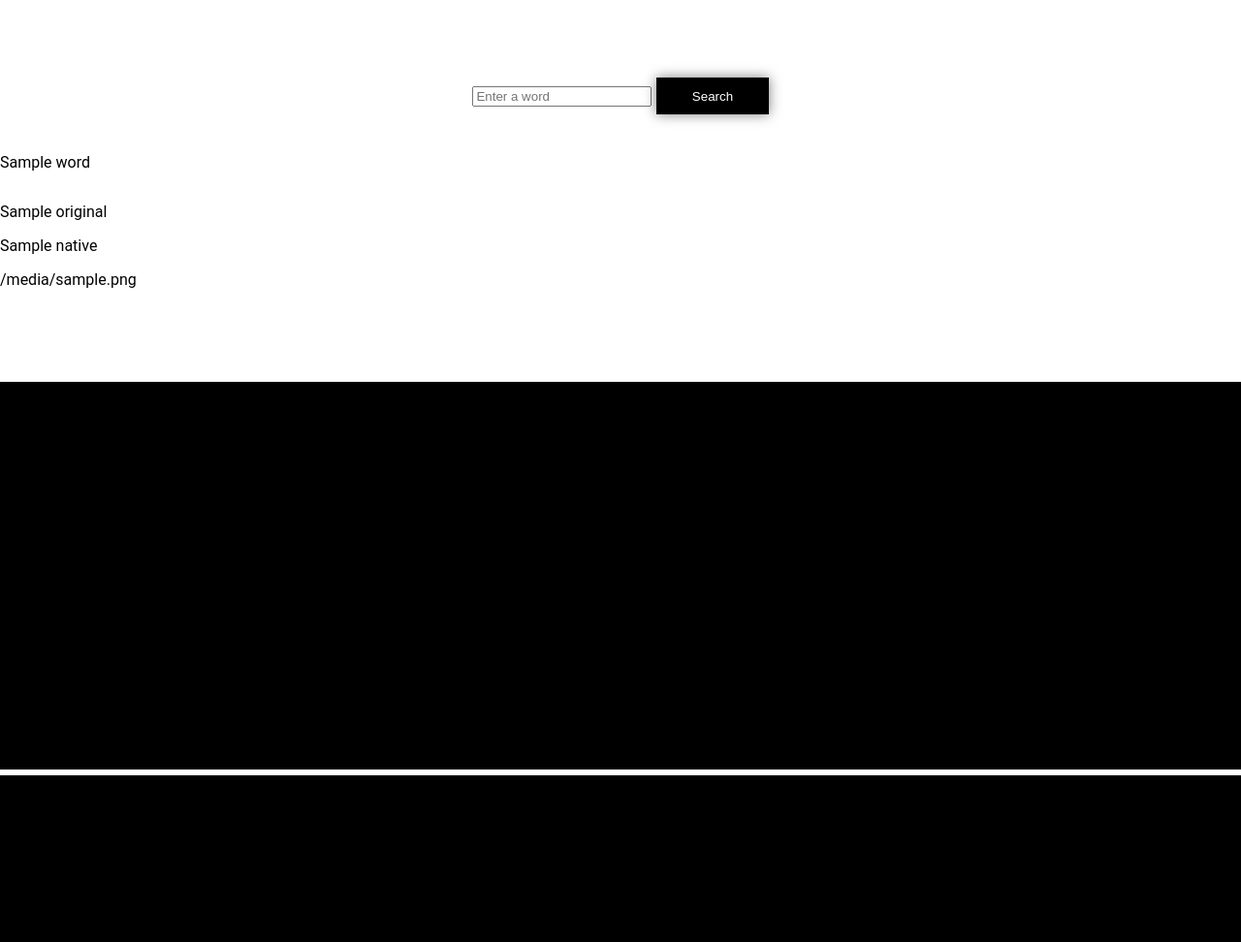
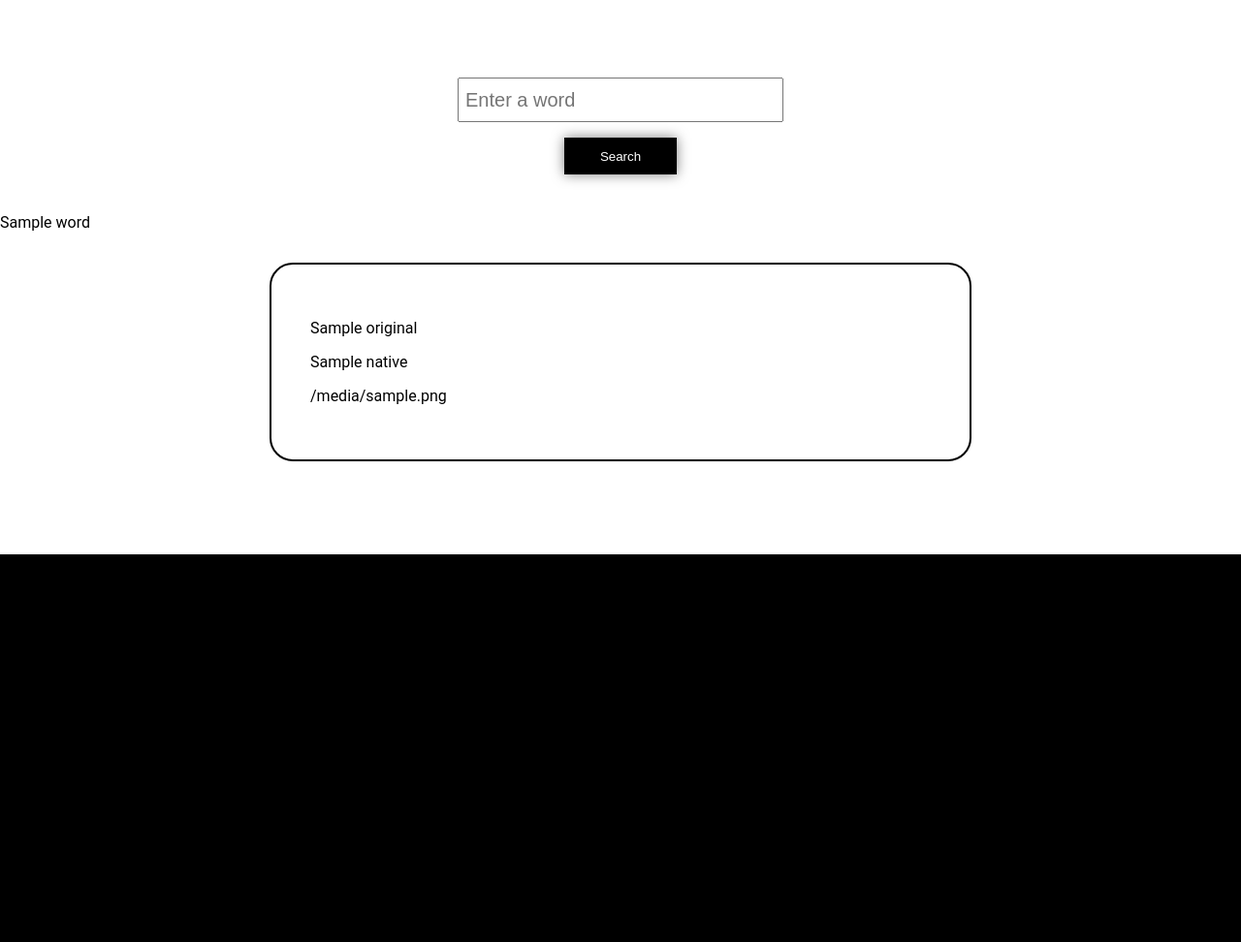
Before and after one commit to kunansy/Vocabulary, a Python web app: template vocabulary/templates/view.html in a window 1280 px wide. Shown: the whole page at 97% size. Before the commit the page ends 800 px from the top, so only its background shows below. Run offline with Jinja, Linux system fonts and the light colour scheme; the template is opened without the code that fills it: most values are stand-ins (such as "Sample title", 1, 10 or a date in 2020).

Commit message:
styles fixed

```diff
--- a/vocabulary/static/styles.css
+++ b/vocabulary/static/styles.css
@@ -16,20 +16,23 @@ main {
     min-height: 20vh;
 }
 
-.hover:hover {
-    box-shadow: 0 0 5vh rgba(33, 33, 33, .5);
-    transition: box-shadow .2s ease-in-out;
-}
-
-div.form {
+form {
     font-size: 2.5vh;
     display: flex;
     flex-direction: column;
     margin: auto auto 3vh;
 }
+form input {
+    margin: auto;
+    padding-left: .5vw;
+    padding-right: .5vw;
+    width: 25vw;
+    height: 5vh;
+    font-size: 2.5vh;
+}
 
 .submit-button {
-    margin: auto;
+    margin: 2vh auto auto;
     height: 3vw;
     width: 9vw;
     border: none;
@@ -39,10 +42,20 @@ div.form {
     box-shadow: 0 0 1vw rgba(0,0,0,0.5);
 }
 
-.input::-webkit-outer-spin-button,
-.input::-webkit-inner-spin-button {
-    -webkit-appearance: none;
-    margin: 0;
+::-webkit-scrollbar {
+    display: none;
+}
+
+div.corpus-example {
+    border: black 0.25vh solid;
+    margin: 2vh auto;
+    width: 50vw;
+    border-radius: 3vh;
+    padding: 5vh;
+}
+
+div.corpus-example p {
+    word-wrap: break-word;
 }
 
 .footer {
```
